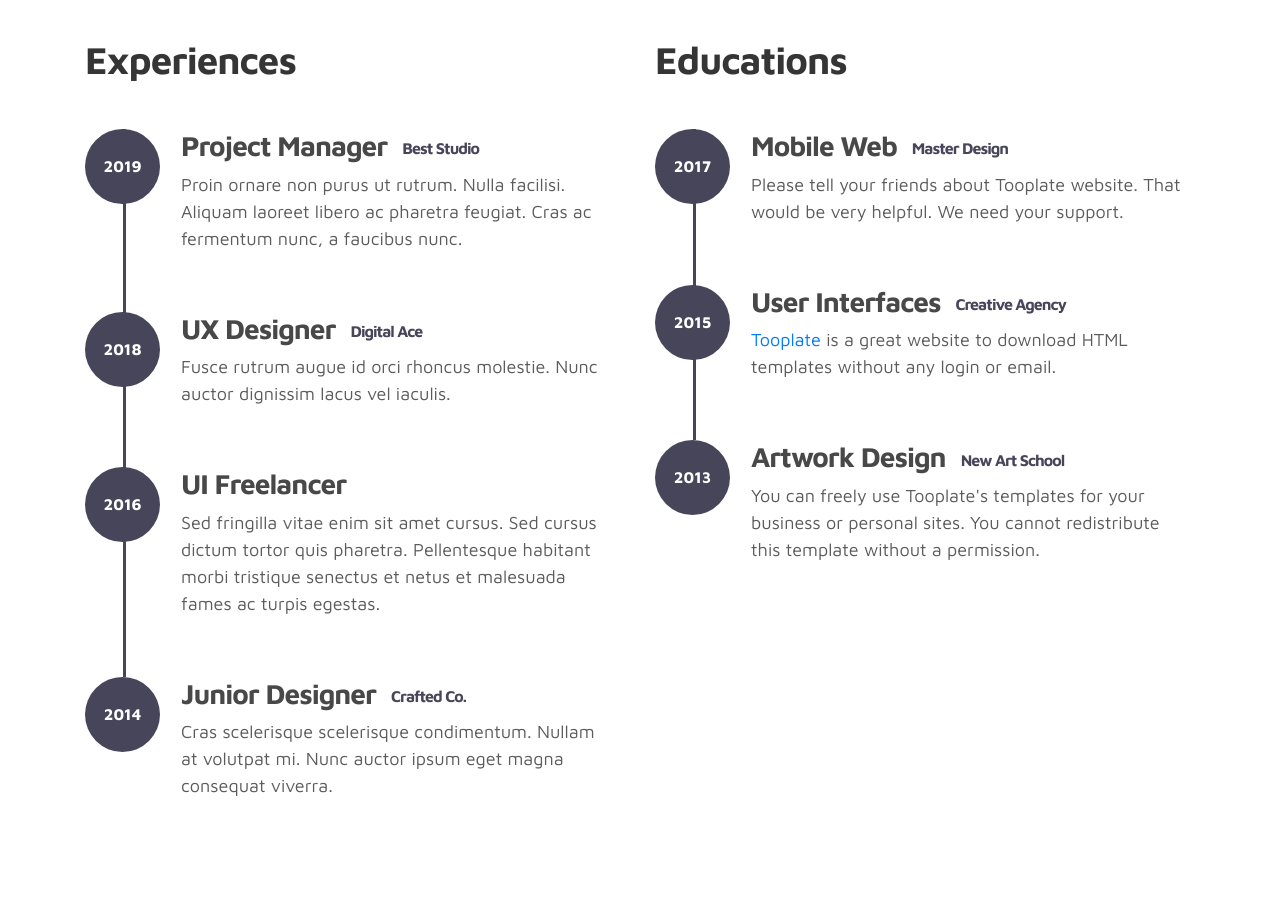
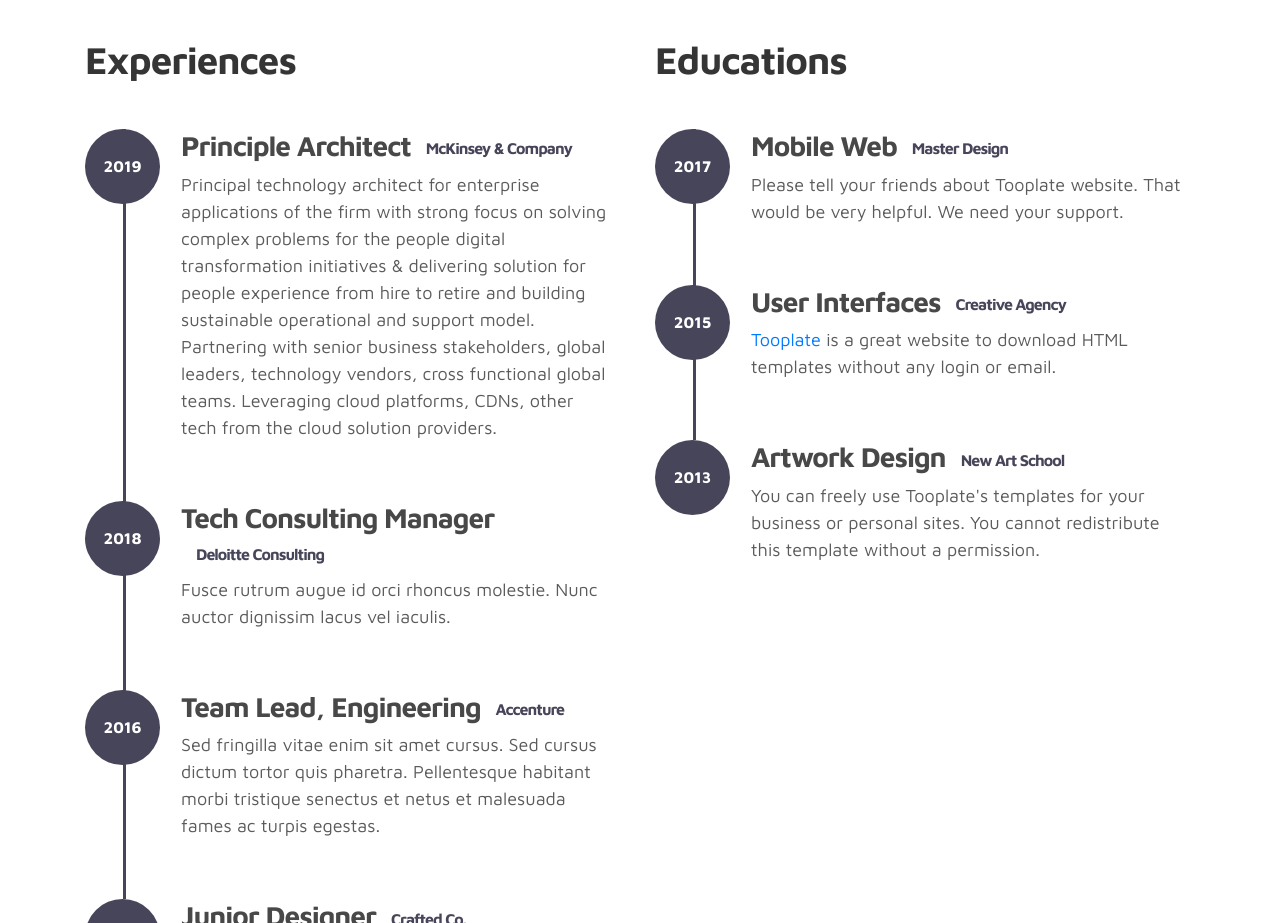
Before and after one commit to imashpathak/imashpathak.github.io, a plain HTML site: page index.html in a window 1280 px wide. Shown: the part 1740-2663 px from the top of the page. Drawn offline with Linux system fonts and the light colour scheme.

Commit message:
minor experience update

```diff
--- a/index.html
+++ b/index.html
@@ -166,8 +166,8 @@ I am an experienced professional with a demonstrated history in both product dev
                                   <span>2019</span>
                              </div>
                              <div class="timeline-info">
-                                  <h3><span>Project Manager</span><small>Best Studio</small></h3>
-                                  <p>Proin ornare non purus ut rutrum. Nulla facilisi. Aliquam laoreet libero ac pharetra feugiat. Cras ac fermentum nunc, a faucibus nunc.</p>
+                                  <h3><span>Principle Architect</span><small>McKinsey & Company</small></h3>
+                                  <p>Principal technology architect for enterprise applications of the firm with strong focus on solving complex problems for the people digital transformation initiatives & delivering solution for people experience from hire to retire and building sustainable operational and support model. Partnering with senior business stakeholders, global leaders, technology vendors, cross functional global teams. Leveraging cloud platforms, CDNs, other tech from the cloud solution providers.</p>
                              </div>
                         </div>
 
@@ -176,7 +176,7 @@ I am an experienced professional with a demonstrated history in both product dev
                                 <span>2018</span>
                             </div>
                             <div class="timeline-info">
-                                <h3><span>UX Designer</span><small>Digital Ace</small></h3>
+                                <h3><span>Tech Consulting Manager</span><small>Deloitte Consulting</small></h3>
                                 <p>Fusce rutrum augue id orci rhoncus molestie. Nunc auctor dignissim lacus vel iaculis.</p>
                             </div>
                         </div>
@@ -186,7 +186,7 @@ I am an experienced professional with a demonstrated history in both product dev
                                 <span>2016</span>
                             </div>
                             <div class="timeline-info">
-                                <h3><span>UI Freelancer</h3>
+                                <h3><span>Team Lead, Engineering</span><small>Accenture</small></h3>
                                 <p>Sed fringilla vitae enim sit amet cursus. Sed cursus dictum tortor quis pharetra. Pellentesque habitant morbi tristique senectus et netus et malesuada fames ac turpis egestas.</p>
                             </div>
                         </div>
```
